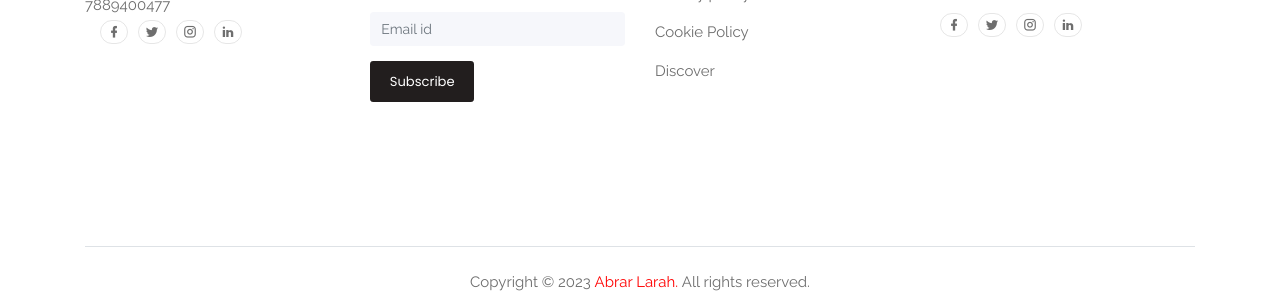
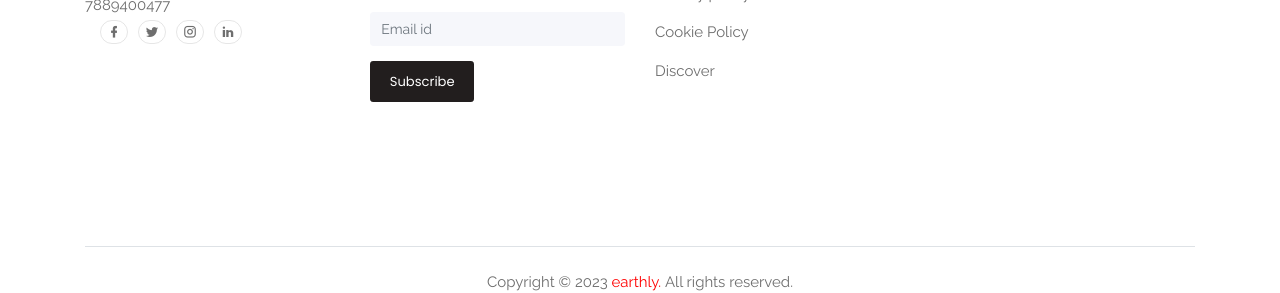
Before and after one commit to abrarlarah/earthly, a website: page index.html in a window 1280 px wide. Shown: the part 8344-8637 px from the top of the page. Drawn offline with nearby package versions, Linux system fonts and the light colour scheme.

Commit message:
Update index.html

```diff
--- a/index.html
+++ b/index.html
@@ -803,17 +803,17 @@
           <div class="col-12 col-md-6 col-lg-3 grid-margin">
               <h5 class="pb-2">Our address</h5>
               <p class="text-muted">Baramulla<br>Kashmir,India</p>
-              <div class="d-flex justify-content-center justify-content-md-start">
+<!--               <div class="d-flex justify-content-center justify-content-md-start">
                 <a href="https://www.facebook.com/abrar.lara/"><span class="mdi mdi-facebook"></span></a>
                 <a href="https://twitter.com/Abrar_larah"><span class="mdi mdi-twitter"></span></a>
                 <a href="https://www.instagram.com/abrar_lara/"><span class="mdi mdi-instagram"></span></a>
                 <a href="#"><span class="mdi mdi-linkedin"></span></a>
-              </div>
+              </div> -->
           </div>
         </div>
       </section>
       <footer class="border-top">
-        <p class="text-center text-muted pt-4">Copyright © 2023<a href="" class="px-1">Abrar Larah.</a>All rights reserved.</p>
+        <p class="text-center text-muted pt-4">Copyright © 2023<a href="" class="px-1">earthly.</a>All rights reserved.</p>
       </footer>
       <!-- Modal for Contact - us Button -->
       <div class="modal fade" id="exampleModal" tabindex="-1" role="dialog" aria-labelledby="exampleModalLabel" aria-hidden="true">
```
